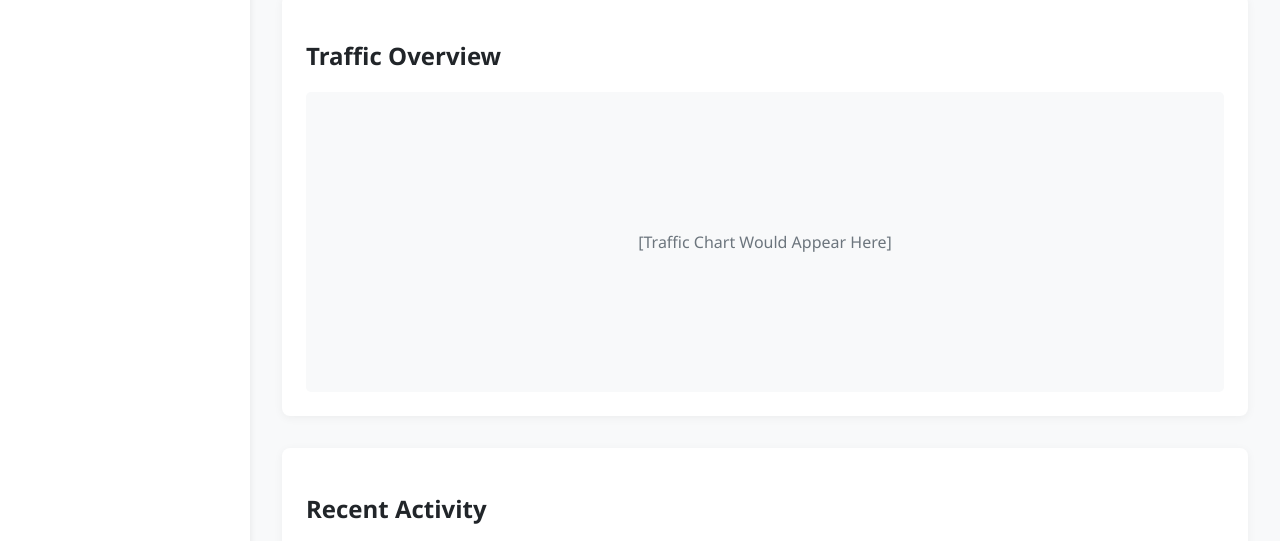
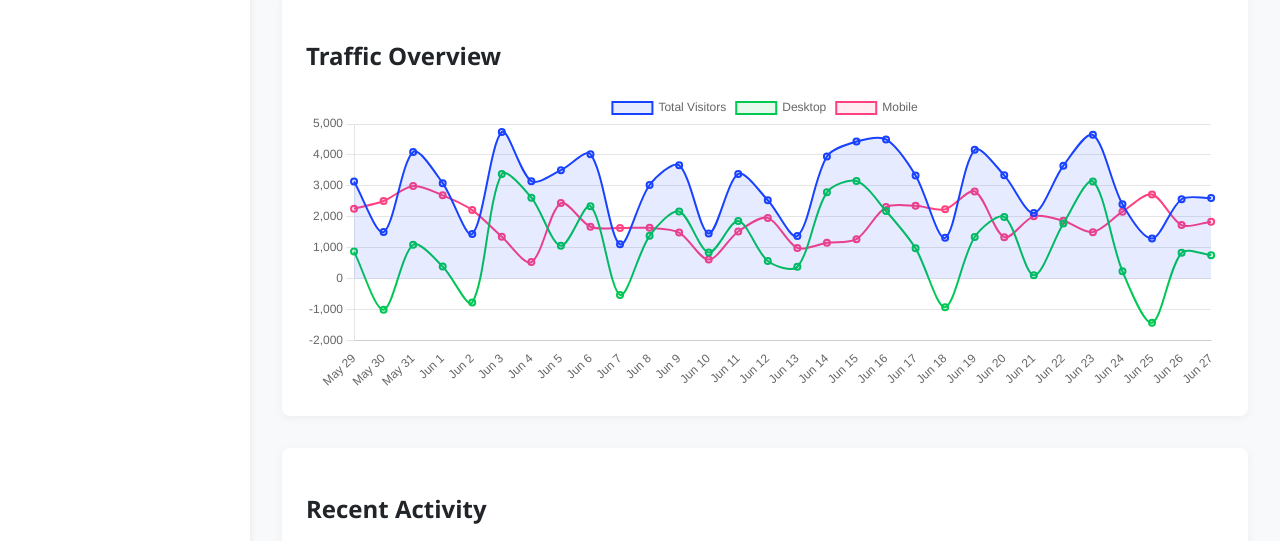
Before and after one commit to rccreditor/DigitalTemp-998-, a website: page docs/dashboard.html in a window 1280 px wide. Shown: the part 713-1254 px from the top of the page. Drawn offline with nearby package versions, Linux system fonts and the light colour scheme; sample sign-in values are in the browser's storage.

Commit message:
random data in dashboard

```diff
--- a/docs/dashboard.html
+++ b/docs/dashboard.html
@@ -4,6 +4,7 @@
   <meta charset="UTF-8" />
   <meta name="viewport" content="width=device-width, initial-scale=1.0"/>
   <title>Flexate | Dashboard</title>
+  <script src="https://cdn.jsdelivr.net/npm/chart.js"></script>
   <link rel="stylesheet" href="https://cdnjs.cloudflare.com/ajax/libs/font-awesome/6.0.0-beta3/css/all.min.css"/>
   <style>
     :root {
@@ -245,6 +246,10 @@
       font-weight: 600;
       color: var(--primary-color);
     }
+    .chart-wrapper {
+  height: 300px;
+  margin-top: 1rem;
+}
   </style>
 </head>
 <body>
@@ -308,11 +313,11 @@
       </div>
 
       <div class="chart-container">
-        <h2>Traffic Overview</h2>
-        <div class="chart-placeholder">
-          [Traffic Chart Would Appear Here]
-        </div>
-      </div>
+  <h2>Traffic Overview</h2>
+  <div class="chart-wrapper">
+    <canvas id="trafficChart"></canvas>
+  </div>
+</div>
 
       <div class="recent-activity">
         <h2>Recent Activity</h2>
@@ -379,6 +384,94 @@
       window.location.href = "profile.html";
     });
   });
+
+  // Random Chat data
+  // Generate random traffic data
+function generateRandomData(days = 30, min = 1000, max = 5000) {
+  return Array.from({length: days}, () => Math.floor(Math.random() * (max - min + 1)) + min);
+}
+
+// Create traffic chart
+function createTrafficChart() {
+  const ctx = document.getElementById('trafficChart').getContext('2d');
+  const days = 30;
+  const dates = Array.from({length: days}, (_, i) => {
+    const date = new Date();
+    date.setDate(date.getDate() - (days - i - 1));
+    return date.toLocaleDateString('en-US', {month: 'short', day: 'numeric'});
+  });
+
+  const trafficData = generateRandomData(days);
+  const mobileData = generateRandomData(days, 500, 3000);
+  const desktopData = trafficData.map((val, i) => val - mobileData[i]);
+
+  new Chart(ctx, {
+    type: 'line',
+    data: {
+      labels: dates,
+      datasets: [
+        {
+          label: 'Total Visitors',
+          data: trafficData,
+          borderColor: '#1842ff',
+          backgroundColor: 'rgba(24, 66, 255, 0.1)',
+          borderWidth: 2,
+          tension: 0.3,
+          fill: true
+        },
+        {
+          label: 'Desktop',
+          data: desktopData,
+          borderColor: '#00c853',
+          backgroundColor: 'rgba(0, 200, 83, 0.1)',
+          borderWidth: 2,
+          tension: 0.3
+        },
+        {
+          label: 'Mobile',
+          data: mobileData,
+          borderColor: '#ff4081',
+          backgroundColor: 'rgba(255, 64, 129, 0.1)',
+          borderWidth: 2,
+          tension: 0.3
+        }
+      ]
+    },
+    options: {
+      responsive: true,
+      maintainAspectRatio: false,
+      plugins: {
+        legend: {
+          position: 'top',
+        },
+        tooltip: {
+          mode: 'index',
+          intersect: false,
+        }
+      },
+      scales: {
+        y: {
+          beginAtZero: false,
+          grid: {
+            drawBorder: false
+          }
+        },
+        x: {
+          grid: {
+            display: false
+          }
+        }
+      }
+    }
+  });
+}
+
+// Call the function when DOM is loaded
+document.addEventListener("DOMContentLoaded", function() {
+  // ... your existing DOMContentLoaded code ...
+
+  createTrafficChart();
+});
 </script>
 
 </body>
```
